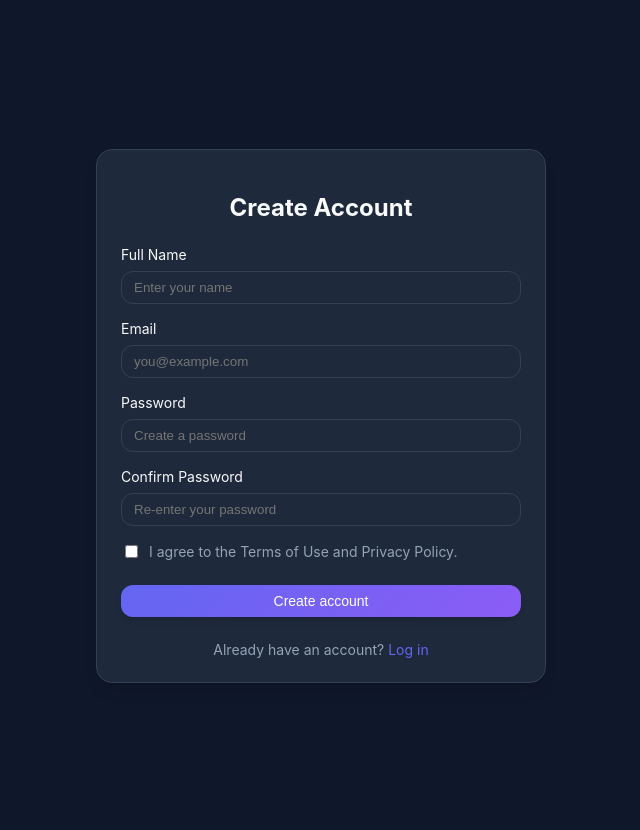
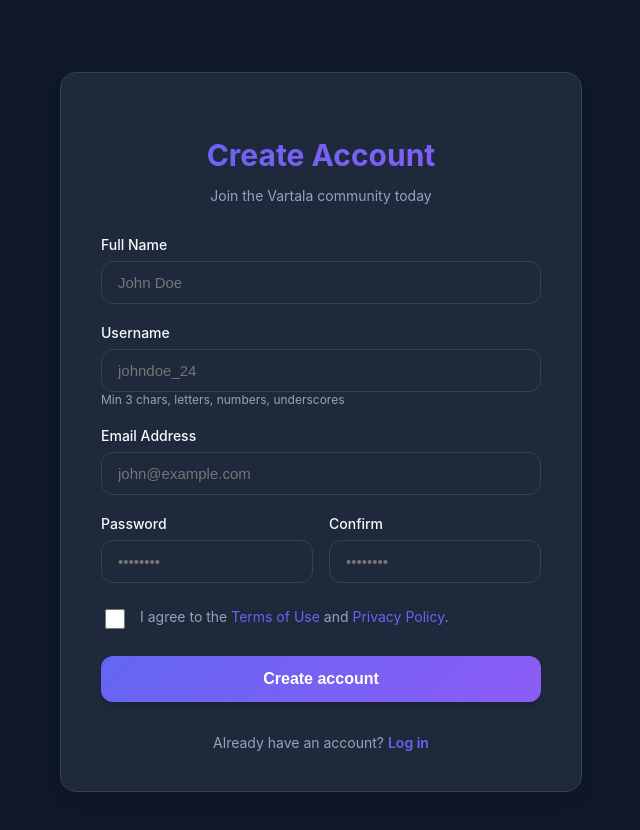
Before and after one commit to Rauanq2013/vartala-chat, a React (Vite) app in the folder client/: page /signup in a window 1280 px wide. Shown: the top 830 px of the page, without its empty margins (319-959 px from the left). Built offline with nearby package versions, Linux system fonts and the light colour scheme; no server answers.

Commit message:
Fix signup uppercase validation and error mapping

```diff
--- a/client/src/components/Login.jsx
+++ b/client/src/components/Login.jsx
@@ -6,10 +6,13 @@ const Login = ({ setUser }) => {
     const [username, setUsername] = useState('');
     const [password, setPassword] = useState('');
     const [error, setError] = useState('');
+    const [loading, setLoading] = useState(false);
     const navigate = useNavigate();
 
     const handleLogin = async (e) => {
         e.preventDefault();
+        setError('');
+        setLoading(true);
         try {
             const res = await api.post('/auth/login', { username, password });
             const today = new Date().toDateString();
@@ -22,40 +25,73 @@ const Login = ({ setUser }) => {
             setUser(res.data.user);
             navigate('/');
         } catch (err) {
-            setError('Invalid credentials');
+            setError(err.response?.data?.error || err.message || 'Invalid credentials');
+        } finally {
+            setLoading(false);
         }
     };
 
     return (
-        <div style={{ display: 'flex', justifyContent: 'center', alignItems: 'center', height: '100vh' }}>
-            <div className="card animate-fade-in" style={{ width: '100%', maxWidth: '400px' }}>
-                <h2 style={{ textAlign: 'center', marginBottom: '1.5rem' }}>Welcome to Vartala</h2>
-                {error && <div style={{ color: 'var(--danger)', marginBottom: '1rem', textAlign: 'center' }}>{error}</div>}
+        <div style={{ display: 'flex', justifyContent: 'center', alignItems: 'center', height: '100vh', padding: '1rem' }}>
+            <div className="card animate-fade-in" style={{ width: '100%', maxWidth: '400px', padding: '2.5rem' }}>
+                <div style={{ textAlign: 'center', marginBottom: '2rem' }}>
+                    <h2 style={{ fontSize: '1.875rem', fontWeight: '700', marginBottom: '0.5rem', background: 'var(--accent-gradient)', WebkitBackgroundClip: 'text', WebkitTextFillColor: 'transparent' }}>Welcome Back</h2>
+                    <p style={{ color: 'var(--text-secondary)', fontSize: '0.875rem' }}>Log in to your Vartala account</p>
+                </div>
+
+                {error && (
+                    <div style={{
+                        backgroundColor: 'rgba(239, 68, 68, 0.1)',
+                        borderLeft: '4px solid var(--danger)',
+                        padding: '0.75rem 1rem',
+                        marginBottom: '1.5rem',
+                        fontSize: '0.875rem',
+                        color: 'var(--danger)',
+                        borderRadius: '0.25rem',
+                        textAlign: 'center'
+                    }}>
+                        {error}
+                    </div>
+                )}
+
                 <form onSubmit={handleLogin}>
-                    <div style={{ marginBottom: '1rem' }}>
-                        <label style={{ display: 'block', marginBottom: '0.5rem', fontSize: '0.875rem' }}>Username</label>
+                    <div style={{ marginBottom: '1.25rem' }}>
+                        <label style={{ display: 'block', marginBottom: '0.5rem', fontSize: '0.875rem', fontWeight: '500' }}>Username or Email</label>
                         <input
                             type="text"
                             className="input"
+                            placeholder="username or email"
                             value={username}
                             onChange={(e) => setUsername(e.target.value)}
                             required
                         />
                     </div>
                     <div style={{ marginBottom: '1.5rem' }}>
-                        <label style={{ display: 'block', marginBottom: '0.5rem', fontSize: '0.875rem' }}>Password</label>
+                        <div style={{ display: 'flex', justifyContent: 'space-between', alignItems: 'center', marginBottom: '0.5rem' }}>
+                            <label style={{ fontSize: '0.875rem', fontWeight: '500' }}>Password</label>
+                            <Link to="/forgot-password" style={{ fontSize: '0.75rem', color: 'var(--accent-primary)', textDecoration: 'none' }}>Forgot password?</Link>
+                        </div>
                         <input
                             type="password"
                             className="input"
+                            placeholder="••••••••"
                             value={password}
                             onChange={(e) => setPassword(e.target.value)}
                             required
                         />
                     </div>
-                    <button type="submit" className="btn btn-primary" style={{ width: '100%' }}>Login</button>
+                    <button
+                        type="submit"
+                        className="btn btn-primary"
+                        style={{ width: '100%', padding: '0.875rem', fontSize: '1rem' }}
+                        disabled={loading}
+                    >
+                        {loading ? 'Logging in...' : 'Login'}
+                    </button>
                 </form>
-                <div style={{ marginTop: '1.5rem', textAlign: 'center', fontSize: '0.875rem', color: 'var(--text-secondary)' }}>
-                    Don't have an account? <Link to="/signup" style={{ color: 'var(--accent-primary)', textDecoration: 'none' }}>Sign up</Link>
+
+                <div style={{ marginTop: '2rem', textAlign: 'center', fontSize: '0.875rem', color: 'var(--text-secondary)' }}>
+                    Don't have an account? <Link to="/signup" style={{ color: 'var(--accent-primary)', textDecoration: 'none', fontWeight: '600' }}>Sign up</Link>
                 </div>
             </div>
         </div>
--- a/client/src/components/Signup.jsx
+++ b/client/src/components/Signup.jsx
@@ -5,19 +5,28 @@ import api from '../api';
 const Signup = ({ setUser }) => {
     const [formData, setFormData] = useState({
         fullName: '',
+        username: '',
         email: '',
         password: '',
         confirmPassword: '',
         consent: false
     });
     const [error, setError] = useState('');
+    const [loading, setLoading] = useState(false);
     const navigate = useNavigate();
 
     const handleChange = (e) => {
         const { name, value, type, checked } = e.target;
+        // Clean username and email: only lowercase
+        let val = type === 'checkbox' ? checked : value;
+        if (name === 'email') {
+            val = value.toLowerCase();
+        } else if (name === 'username') {
+            val = value.replace(/[^a-zA-Z0-9_]/g, '');
+        }
         setFormData(prev => ({
             ...prev,
-            [name]: type === 'checkbox' ? checked : value
+            [name]: val
         }));
     };
 
@@ -25,8 +34,18 @@ const Signup = ({ setUser }) => {
         e.preventDefault();
         setError('');
 
+        if (formData.username.length < 3) {
+            setError("Username must be at least 3 characters");
+            return;
+        }
+
         if (formData.password !== formData.confirmPassword) {
             setError("Passwords don't match");
+            return;
+        }
+
+        if (formData.password.length < 6) {
+            setError("Password must be at least 6 characters");
             return;
         }
 
@@ -35,9 +54,11 @@ const Signup = ({ setUser }) => {
             return;
         }
 
+        setLoading(true);
         try {
             const res = await api.post('/auth/signup', {
                 fullName: formData.fullName,
+                username: formData.username,
                 email: formData.email,
                 password: formData.password
             });
@@ -50,88 +71,128 @@ const Signup = ({ setUser }) => {
             setUser(res.data.user);
             navigate('/');
         } catch (err) {
-            setError(err.response?.data?.error || 'Registration failed');
+            setError(err.response?.data?.error || err.message || 'Registration failed');
+        } finally {
+            setLoading(false);
         }
     };
 
     return (
-        <div style={{ display: 'flex', justifyContent: 'center', alignItems: 'center', minHeight: '100vh', padding: '1rem' }}>
-            <div className="card animate-fade-in" style={{ width: '100%', maxWidth: '400px' }}>
-                <h2 style={{ textAlign: 'center', marginBottom: '1.5rem' }}>Create Account</h2>
-                {error && <div style={{ color: 'var(--danger)', marginBottom: '1rem', textAlign: 'center' }}>{error}</div>}
+        <div style={{ display: 'flex', justifyContent: 'center', alignItems: 'center', minHeight: '100vh', padding: '2rem 1rem' }}>
+            <div className="card animate-fade-in" style={{ width: '100%', maxWidth: '440px', padding: '2.5rem' }}>
+                <div style={{ textAlign: 'center', marginBottom: '2rem' }}>
+                    <h2 style={{ fontSize: '1.875rem', fontWeight: '700', marginBottom: '0.5rem', background: 'var(--accent-gradient)', WebkitBackgroundClip: 'text', WebkitTextFillColor: 'transparent' }}>Create Account</h2>
+                    <p style={{ color: 'var(--text-secondary)', fontSize: '0.875rem' }}>Join the Vartala community today</p>
+                </div>
+
+                {error && (
+                    <div style={{
+                        backgroundColor: 'rgba(239, 68, 68, 0.1)',
+                        borderLeft: '4px solid var(--danger)',
+                        padding: '0.75rem 1rem',
+                        marginBottom: '1.5rem',
+                        fontSize: '0.875rem',
+                        color: 'var(--danger)',
+                        borderRadius: '0.25rem'
+                    }}>
+                        {error}
+                    </div>
+                )}
 
                 <form onSubmit={handleSubmit}>
-                    <div style={{ marginBottom: '1rem' }}>
-                        <label style={{ display: 'block', marginBottom: '0.5rem', fontSize: '0.875rem' }}>Full Name</label>
+                    <div style={{ marginBottom: '1.25rem' }}>
+                        <label style={{ display: 'block', marginBottom: '0.5rem', fontSize: '0.875rem', fontWeight: '500' }}>Full Name</label>
                         <input
                             type="text"
                             name="fullName"
                             className="input"
-                            placeholder="Enter your name"
+                            placeholder="John Doe"
                             value={formData.fullName}
                             onChange={handleChange}
                             required
                         />
                     </div>
 
-                    <div style={{ marginBottom: '1rem' }}>
-                        <label style={{ display: 'block', marginBottom: '0.5rem', fontSize: '0.875rem' }}>Email</label>
+                    <div style={{ marginBottom: '1.25rem' }}>
+                        <label style={{ display: 'block', marginBottom: '0.5rem', fontSize: '0.875rem', fontWeight: '500' }}>Username</label>
+                        <input
+                            type="text"
+                            name="username"
+                            className="input"
+                            placeholder="johndoe_24"
+                            value={formData.username}
+                            onChange={handleChange}
+                            required
+                        />
+                        <small style={{ display: 'block', mt: '0.25rem', color: 'var(--text-secondary)', fontSize: '0.75rem' }}>Min 3 chars, letters, numbers, underscores</small>
+                    </div>
+
+                    <div style={{ marginBottom: '1.25rem' }}>
+                        <label style={{ display: 'block', marginBottom: '0.5rem', fontSize: '0.875rem', fontWeight: '500' }}>Email Address</label>
                         <input
                             type="email"
                             name="email"
                             className="input"
-                            placeholder="you@example.com"
+                            placeholder="john@example.com"
                             value={formData.email}
                             onChange={handleChange}
                             required
                         />
                     </div>
 
-                    <div style={{ marginBottom: '1rem' }}>
-                        <label style={{ display: 'block', marginBottom: '0.5rem', fontSize: '0.875rem' }}>Password</label>
+                    <div style={{ display: 'grid', gridTemplateColumns: '1fr 1fr', gap: '1rem', marginBottom: '1.5rem' }}>
+                        <div>
+                            <label style={{ display: 'block', marginBottom: '0.5rem', fontSize: '0.875rem', fontWeight: '500' }}>Password</label>
                             <input
                                 type="password"
                                 name="password"
                                 className="input"
-                            placeholder="Create a password"
+                                placeholder="••••••••"
                                 value={formData.password}
                                 onChange={handleChange}
                                 required
                             />
                         </div>
-
-                    <div style={{ marginBottom: '1rem' }}>
-                        <label style={{ display: 'block', marginBottom: '0.5rem', fontSize: '0.875rem' }}>Confirm Password</label>
+                        <div>
+                            <label style={{ display: 'block', marginBottom: '0.5rem', fontSize: '0.875rem', fontWeight: '500' }}>Confirm</label>
                             <input
                                 type="password"
                                 name="confirmPassword"
                                 className="input"
-                            placeholder="Re-enter your password"
+                                placeholder="••••••••"
                                 value={formData.confirmPassword}
                                 onChange={handleChange}
                                 required
                             />
                         </div>
+                    </div>
 
-                    <div style={{ marginBottom: '1.5rem', display: 'flex', alignItems: 'center', gap: '0.5rem' }}>
+                    <div style={{ marginBottom: '1.5rem', display: 'flex', alignItems: 'flex-start', gap: '0.75rem' }}>
                         <input
                             type="checkbox"
                             name="consent"
                             id="consent"
                             checked={formData.consent}
                             onChange={handleChange}
-                            style={{ width: 'auto' }}
+                            style={{ width: '1.25rem', height: '1.25rem', marginTop: '0.125rem', cursor: 'pointer' }}
                         />
-                        <label htmlFor="consent" style={{ fontSize: '0.875rem', color: 'var(--text-secondary)' }}>
-                            I agree to the Terms of Use and Privacy Policy.
+                        <label htmlFor="consent" style={{ fontSize: '0.875rem', color: 'var(--text-secondary)', lineHeight: '1.4', cursor: 'pointer' }}>
+                            I agree to the <Link to="/terms" style={{ color: 'var(--accent-primary)', textDecoration: 'none' }}>Terms of Use</Link> and <Link to="/privacy" style={{ color: 'var(--accent-primary)', textDecoration: 'none' }}>Privacy Policy</Link>.
                         </label>
                     </div>
 
-                    <button type="submit" className="btn btn-primary" style={{ width: '100%' }}>Create account</button>
+                    <button
+                        type="submit"
+                        className="btn btn-primary"
+                        style={{ width: '100%', padding: '0.875rem', fontSize: '1rem' }}
+                        disabled={loading}
+                    >
+                        {loading ? 'Creating Account...' : 'Create account'}
+                    </button>
                 </form>
 
-                <div style={{ marginTop: '1.5rem', textAlign: 'center', fontSize: '0.875rem', color: 'var(--text-secondary)' }}>
-                    Already have an account? <Link to="/login" style={{ color: 'var(--accent-primary)', textDecoration: 'none' }}>Log in</Link>
+                <div style={{ marginTop: '2rem', textAlign: 'center', fontSize: '0.875rem', color: 'var(--text-secondary)' }}>
+                    Already have an account? <Link to="/login" style={{ color: 'var(--accent-primary)', textDecoration: 'none', fontWeight: '600' }}>Log in</Link>
                 </div>
             </div>
         </div>
--- a/client/src/index.css
+++ b/client/src/index.css
@@ -41,12 +41,18 @@ body {
   justify-content: center;
   padding: 0.5rem 1rem;
   border-radius: var(--radius-md);
-  font-weight: 500;
+  font-weight: 600;
   cursor: pointer;
   transition: all 0.2s;
   border: none;
   outline: none;
   font-size: 0.875rem;
+}
+
+.btn:disabled {
+  opacity: 0.6;
+  cursor: not-allowed;
+  transform: none !important;
 }
 
 .btn-primary {
@@ -55,9 +61,14 @@ body {
   box-shadow: var(--shadow-md);
 }
 
-.btn-primary:hover {
+.btn-primary:hover:not(:disabled) {
   opacity: 0.9;
   transform: translateY(-1px);
+  box-shadow: 0 4px 12px rgba(99, 102, 241, 0.3);
+}
+
+.btn-primary:active:not(:disabled) {
+  transform: translateY(0);
 }
 
 .btn-secondary {
@@ -65,8 +76,8 @@ body {
   color: var(--text-primary);
 }
 
-.btn-secondary:hover {
-  background-color: var(--bg-secondary);
+.btn-secondary:hover:not(:disabled) {
+  background-color: #475569;
 }
 
 .btn-danger {
@@ -78,15 +89,18 @@ body {
   background-color: var(--bg-secondary);
   border: 1px solid var(--bg-tertiary);
   color: var(--text-primary);
-  padding: 0.5rem 0.75rem;
+  padding: 0.75rem 1rem;
   border-radius: var(--radius-md);
   width: 100%;
   box-sizing: border-box;
-  transition: border-color 0.2s;
+  transition: all 0.2s cubic-bezier(0.4, 0, 0.2, 1);
+  font-size: 0.9375rem;
 }
 
 .input:focus {
   border-color: var(--accent-primary);
+  background-color: #1e293b;
+  box-shadow: 0 0 0 3px rgba(99, 102, 241, 0.15);
   outline: none;
 }
 
```
Also changed, not shown: 2 other files (tests, documents, lock files or other folders). Lines whose indentation alone changed are shown as unchanged.
